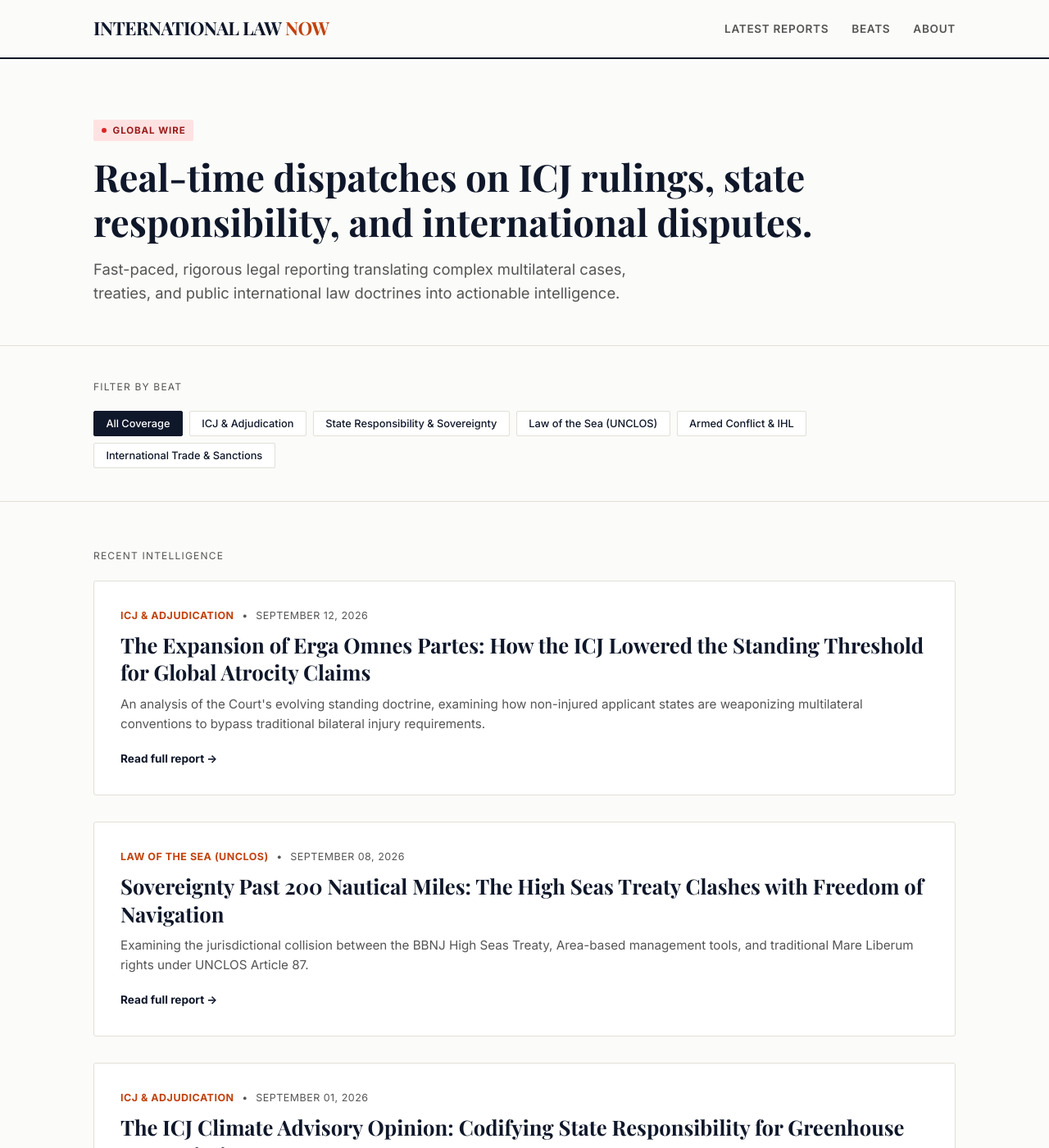
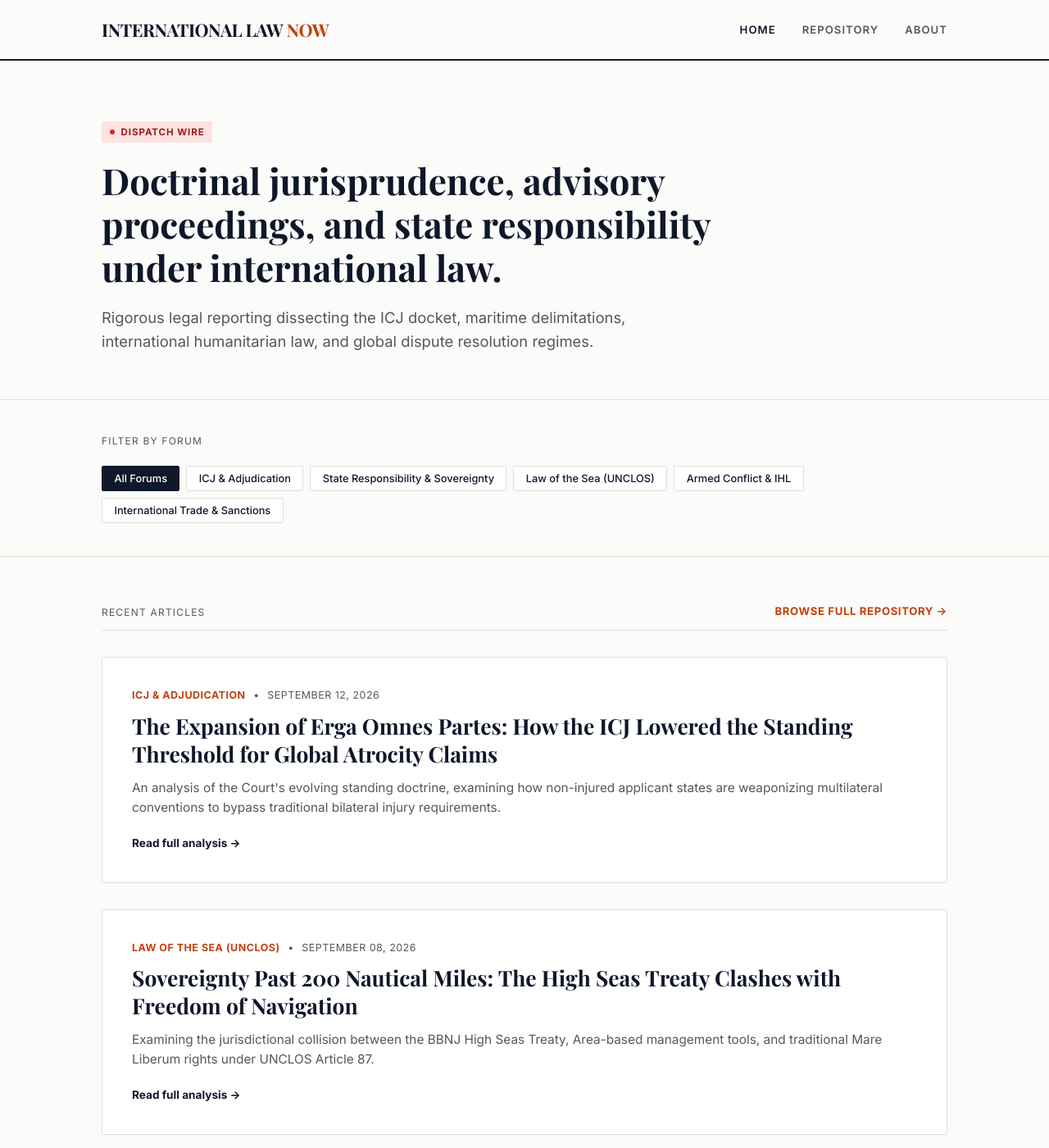
Before and after one commit to Nan00Kami/Law-Blog-Website, a Jekyll site: the page built from index.html, in a window 1280 px wide and 1400 px high. Shown: the whole window at 82% size. Built offline with Jekyll 4.4.1, drawn with Linux system fonts in a browser that asks for light colours; some web fonts are replaced; some of the changed text lies outside the part shown.

Commit message:
Update title and content for international law site

```diff
--- a/index.html
+++ b/index.html
@@ -6,7 +6,7 @@ layout: null
 <head>
   <meta charset="UTF-8" />
   <meta name="viewport" content="width=device-width, initial-scale=1.0" />
-  <title>International Law Now | Global Legal Dispatch & News</title>
+  <title>International Law Now | Public International Law & Jurisprudence</title>
   <link rel="preconnect" href="https://fonts.googleapis.com" />
   <link rel="preconnect" href="https://fonts.gstatic.com" crossorigin />
   <link href="https://fonts.googleapis.com/css2?family=Inter:wght@300;400;500;600;700&family=Playfair+Display:ital,wght@0,600;0,700;1,400&display=swap" rel="stylesheet" />
@@ -15,7 +15,7 @@ layout: null
       --bg: #fbfbf9;
       --card-bg: #ffffff;
       --text-main: #141414;
-      --text-muted: #555555;
+      --text-muted: #575757;
       --border: #e2dfd7;
       --accent: #0f172a;
       --accent-red: #c2410c;
@@ -25,23 +25,22 @@ layout: null
     }
     * { box-sizing: border-box; margin: 0; padding: 0; }
     body { background-color: var(--bg); color: var(--text-main); font-family: var(--font-sans); line-height: 1.6; }
-    .container { max-width: 1100px; margin: 0 auto; padding: 0 1.5rem; }
+    .container { max-width: 1080px; margin: 0 auto; padding: 0 1.5rem; }
+
     header { border-bottom: 2px solid var(--accent); position: sticky; top: 0; background: rgba(251, 251, 249, 0.95); backdrop-filter: blur(8px); z-index: 100; }
-    .nav { display: flex; justify-content: space-between; align-items: center; height: 70px; }
-    .logo { font-family: var(--font-serif); font-size: 1.4rem; font-weight: 700; color: var(--accent); text-decoration: none; letter-spacing: -0.02em; }
+    .nav { display: flex; justify-content: space-between; align-items: center; height: 72px; }
+    .logo { font-family: var(--font-serif); font-size: 1.35rem; font-weight: 700; color: var(--accent); text-decoration: none; letter-spacing: -0.02em; }
     .logo span { color: var(--accent-red); }
-    .nav-links { display: flex; gap: 1.75rem; list-style: none; }
-    .nav-links a { text-decoration: none; color: var(--text-muted); font-size: 0.85rem; font-weight: 600; text-transform: uppercase; letter-spacing: 0.05em; transition: var(--transition); }
-    .nav-links a:hover { color: var(--accent); }
+    .nav-links { display: flex; gap: 2rem; list-style: none; }
+    .nav-links a { text-decoration: none; color: var(--text-muted); font-size: 0.82rem; font-weight: 600; text-transform: uppercase; letter-spacing: 0.08em; transition: var(--transition); }
+    .nav-links a:hover, .nav-links a.active { color: var(--accent); }
 
-    /* Hero / Ticker */
-    .hero { padding: 4.5rem 0 3rem; border-bottom: 1px solid var(--border); }
-    .hero-badge { display: inline-flex; align-items: center; gap: 0.5rem; background: #fee2e2; color: #991b1b; padding: 0.25rem 0.6rem; border-radius: 2px; font-size: 0.72rem; font-weight: 700; text-transform: uppercase; letter-spacing: 0.08em; margin-bottom: 1rem; }
+    .hero { padding: 4.5rem 0 3.5rem; border-bottom: 1px solid var(--border); }
+    .hero-badge { display: inline-flex; align-items: center; gap: 0.5rem; background: #fee2e2; color: #991b1b; padding: 0.25rem 0.6rem; border-radius: 2px; font-size: 0.72rem; font-weight: 700; text-transform: uppercase; letter-spacing: 0.08em; margin-bottom: 1.25rem; }
     .hero-badge::before { content: ""; width: 6px; height: 6px; background: #dc2626; border-radius: 50%; }
-    .hero-title { font-family: var(--font-serif); font-size: 2.85rem; line-height: 1.2; font-weight: 700; color: var(--accent); max-width: 900px; margin-bottom: 1rem; }
+    .hero-title { font-family: var(--font-serif); font-size: 2.75rem; line-height: 1.2; font-weight: 700; color: var(--accent); max-width: 860px; margin-bottom: 1.25rem; }
     .hero-description { font-size: 1.15rem; color: var(--text-muted); max-width: 720px; font-weight: 400; line-height: 1.6; }
 
-    /* Category Filter */
     .filter-section { padding: 2.5rem 0; border-bottom: 1px solid var(--border); }
     .section-label { font-size: 0.75rem; text-transform: uppercase; letter-spacing: 0.1em; color: var(--text-muted); margin-bottom: 1.25rem; }
     .tags-container { display: flex; gap: 0.5rem; flex-wrap: wrap; }
@@ -60,29 +59,33 @@ layout: null
     .filter-btn:hover { border-color: var(--accent); }
     .filter-btn.active { background: var(--accent); color: #fff; border-color: var(--accent); }
 
-    /* Feed Layout */
-    .feed-section { padding: 3.5rem 0; }
+    .feed-section { padding: 3.5rem 0 4.5rem; }
+    .feed-header { display: flex; justify-content: space-between; align-items: flex-end; margin-bottom: 2rem; border-bottom: 1px solid var(--border); padding-bottom: 0.75rem; }
+    .feed-header .section-label { margin-bottom: 0; }
+    .view-all-link { font-size: 0.82rem; text-transform: uppercase; font-weight: 700; letter-spacing: 0.05em; color: var(--accent-red); text-decoration: none; }
+    .view-all-link:hover { text-decoration: underline; }
+
     .article-grid { display: grid; gap: 2rem; }
     .post-card {
       background: var(--card-bg);
       border: 1px solid var(--border);
-      padding: 2rem;
+      padding: 2.25rem;
       border-radius: 3px;
       transition: var(--transition);
       display: flex;
       flex-direction: column;
     }
-    .post-card:hover { transform: translateY(-2px); box-shadow: 0 10px 20px -8px rgba(0,0,0,0.06); border-color: #bbb; }
+    .post-card:hover { transform: translateY(-2px); box-shadow: 0 10px 20px -8px rgba(0,0,0,0.06); border-color: #b5b2aa; }
     .post-card.hidden { display: none; }
     .meta { display: flex; align-items: center; gap: 0.6rem; font-size: 0.78rem; color: var(--text-muted); margin-bottom: 0.6rem; text-transform: uppercase; letter-spacing: 0.04em; }
     .meta-tag { color: var(--accent-red); font-weight: 700; }
-    .post-title { font-family: var(--font-serif); font-size: 1.6rem; line-height: 1.3; margin-bottom: 0.65rem; color: var(--accent); }
-    .post-summary { color: var(--text-muted); font-size: 0.95rem; line-height: 1.6; margin-bottom: 1.2rem; }
+    .post-title { font-family: var(--font-serif); font-size: 1.65rem; line-height: 1.3; margin-bottom: 0.75rem; color: var(--accent); }
+    .post-summary { color: var(--text-muted); font-size: 0.96rem; line-height: 1.6; margin-bottom: 1.25rem; }
     .read-link { font-size: 0.85rem; font-weight: 700; color: var(--accent); display: inline-flex; align-items: center; gap: 0.35rem; margin-top: auto; text-decoration: none; }
     .read-link:hover { color: var(--accent-red); }
 
     #empty-state { display: none; padding: 3rem 0; color: var(--text-muted); font-style: italic; }
-    footer { border-top: 1px solid var(--border); padding: 3rem 0; margin-top: 4rem; font-size: 0.85rem; color: var(--text-muted); }
+    footer { border-top: 1px solid var(--border); padding: 3rem 0; font-size: 0.85rem; color: var(--text-muted); }
   </style>
 </head>
 <body>
@@ -90,29 +93,28 @@ layout: null
     <div class="container nav">
       <a href="{{ '/' | relative_url }}" class="logo">INTERNATIONAL LAW <span>NOW</span></a>
       <ul class="nav-links">
-        <li><a href="#feed">Latest Reports</a></li>
-        <li><a href="#topics">Beats</a></li>
-        <li><a href="#about">About</a></li>
+        <li><a href="{{ '/' | relative_url }}" class="active">Home</a></li>
+        <li><a href="{{ '/repository/' | relative_url }}">Repository</a></li>
+        <li><a href="{{ '/about/' | relative_url }}">About</a></li>
       </ul>
     </div>
   </header>
 
-  <section class="hero" id="about">
+  <section class="hero">
     <div class="container">
-      <div class="hero-badge">Global Wire</div>
-      <h1 class="hero-title">Real-time dispatches on ICJ rulings, state responsibility, and international disputes.</h1>
+      <div class="hero-badge">Dispatch Wire</div>
+      <h1 class="hero-title">Doctrinal jurisprudence, advisory proceedings, and state responsibility under international law.</h1>
       <p class="hero-description">
-        Fast-paced, rigorous legal reporting translating complex multilateral cases, treaties, and public international law doctrines into actionable intelligence.
+        Rigorous legal reporting dissecting the ICJ docket, maritime delimitations, international humanitarian law, and global dispute resolution regimes.
       </p>
     </div>
   </section>
 
-  <!-- Filter Beats -->
-  <section class="filter-section" id="topics">
+  <section class="filter-section">
     <div class="container">
-      <div class="section-label">Filter by Beat</div>
+      <div class="section-label">Filter by Forum</div>
       <div class="tags-container">
-        <button class="filter-btn active" data-filter="all">All Coverage</button>
+        <button class="filter-btn active" data-filter="all">All Forums</button>
         <button class="filter-btn" data-filter="ICJ & Adjudication">ICJ & Adjudication</button>
         <button class="filter-btn" data-filter="State Responsibility & Sovereignty">State Responsibility & Sovereignty</button>
         <button class="filter-btn" data-filter="Law of the Sea (UNCLOS)">Law of the Sea (UNCLOS)</button>
@@ -122,11 +124,14 @@ layout: null
     </div>
   </section>
 
-  <main class="feed-section" id="feed">
+  <main class="feed-section">
     <div class="container">
-      <div class="section-label">Recent Intelligence</div>
+      <div class="feed-header">
+        <div class="section-label">Recent Articles</div>
+        <a href="{{ '/repository/' | relative_url }}" class="view-all-link">Browse Full Repository &rarr;</a>
+      </div>
       <div class="article-grid">
-        {% for post in site.posts %}
+        {% for post in site.posts limit: 5 %}
         <article class="post-card" data-jurisdiction="{{ post.jurisdiction }}">
           <div class="meta">
             <span class="meta-tag">{{ post.jurisdiction }}</span>
@@ -135,17 +140,17 @@ layout: null
           </div>
           <h2 class="post-title">{{ post.title }}</h2>
           <p class="post-summary">{{ post.summary }}</p>
-          <a href="{{ post.url | relative_url }}" class="read-link">Read full report &rarr;</a>
+          <a href="{{ post.url | relative_url }}" class="read-link">Read full analysis &rarr;</a>
         </article>
         {% endfor %}
       </div>
-      <div id="empty-state">No active reports filed under this beat yet.</div>
+      <div id="empty-state">No recent articles published under this forum.</div>
     </div>
   </main>
 
   <footer>
     <div class="container">
-      &copy; {{ site.time | date: "%Y" }} International Law Now. Rapid reporting on public international law & global dispute regimes.
+      &copy; {{ site.time | date: "%Y" }} International Law Now. Published for academic, institutional, and doctrinal discourse.
     </div>
   </footer>
 
```
